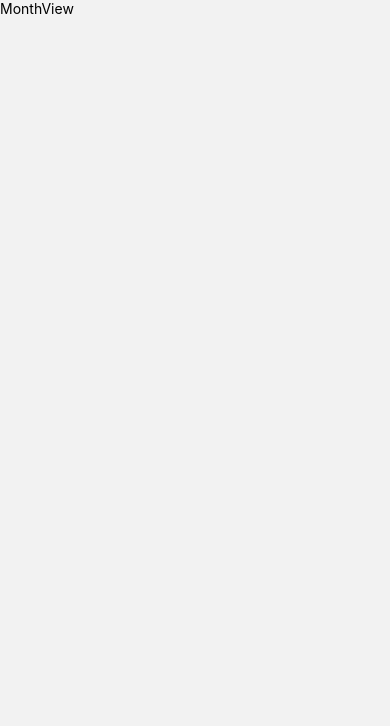
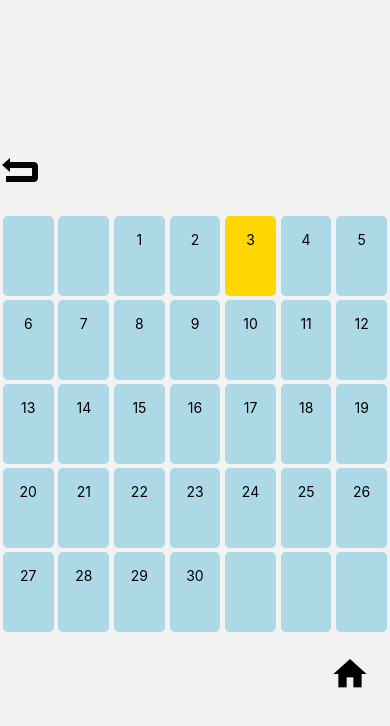
Before and after one commit to seantolbert/daily, a React Native app: screen /monthView in a window 390 px wide. Shown: the top 726 px of the page. Built offline with nearby package versions, Linux system fonts and the light colour scheme.

Commit message:
stubs up calendar

```diff
--- a/App.js
+++ b/App.js
@@ -15,7 +15,7 @@ export default function App() {
         <Stack.Navigator screenOptions={{ headerShown: false }}>
           <Stack.Screen name="main" component={Main} />
           <Stack.Screen name="monthView" component={MonthView} />
-          <Stack.Screen name="allActivity" component={AllActivity} />
+          <Stack.Screen name="AllActivity" component={AllActivity} />
         </Stack.Navigator>
       </NavigationContainer>
       {/* <Menu isOpen={isOpen} setIsOpen={setIsOpen} /> */}
--- a/pages/Main.js
+++ b/pages/Main.js
@@ -17,7 +17,11 @@ const Main = ({ navigation }) => {
         <AddForm show={show} setShow={setShow} />
         <Button
           title="All activity"
-          onPress={() => navigation.navigate("allActivity")}
+          onPress={() => navigation.navigate("AllActivity")}
+        />
+        <Button
+          title="monthView"
+          onPress={() => navigation.navigate("monthView")}
         />
       </SafeAreaView>
     </>
--- a/pages/MonthView.js
+++ b/pages/MonthView.js
@@ -1,10 +1,93 @@
-import { StyleSheet, Text, View } from 'react-native'
-const MonthView = () => {
+import { StyleSheet, Text, View, Pressable, SafeAreaView } from "react-native";
+import { useState } from "react";
+import { FontAwesome } from "@expo/vector-icons";
+import { BackButton, HomeButton } from "../components";
+
+const MonthView = ({ navigation }) => {
+  const [date, setDate] = useState(null);
+  const [activity, setActivity] = useState(false);
+
+  const today = new Date().getDay() - 1;
+
+  const nov = [
+    "",
+    "",
+    1,
+    2,
+    3,
+    4,
+    5,
+    6,
+    7,
+    8,
+    9,
+    10,
+    11,
+    12,
+    13,
+    14,
+    15,
+    16,
+    17,
+    18,
+    19,
+    20,
+    21,
+    22,
+    23,
+    24,
+    25,
+    26,
+    27,
+    28,
+    29,
+    30,
+    "",
+    "",
+    "",
+  ];
+
+  const { container, dateBox, dateBoxText, calendarContainer } = styles;
+
   return (
-    <View>
-      <Text>MonthView</Text>
-    </View>
-  )
-}
-export default MonthView
-const styles = StyleSheet.create({})
+    <SafeAreaView style={container}>
+      <BackButton nav={navigation} />
+      <View style={calendarContainer}>
+        {nov.map((day, idx) => (
+          <Pressable
+            key={idx}
+            style={[dateBox, day === today && { backgroundColor: "gold" }]}
+          >
+            <Text style={dateBoxText}>{day}</Text>
+            {activity && <FontAwesome name="square" size={24} color="black" />}
+          </Pressable>
+        ))}
+      </View>
+      <HomeButton nav={navigation} />
+    </SafeAreaView>
+  );
+};
+export default MonthView;
+const styles = StyleSheet.create({
+  container: {
+    flex: 1,
+    width: "100%",
+    justifyContent: "center",
+    alignItems: "center",
+  },
+  calendarContainer: {
+    flexWrap: "wrap",
+    flexDirection: "row",
+    justifyContent: "space-evenly",
+  },
+  dateBox: {
+    padding: 15,
+    width: "13%",
+    justifyContent: "space-between",
+    alignItems: "center",
+    height: 80,
+    margin: 2,
+    backgroundColor: "lightblue",
+    borderRadius: "5px",
+  },
+});
```
